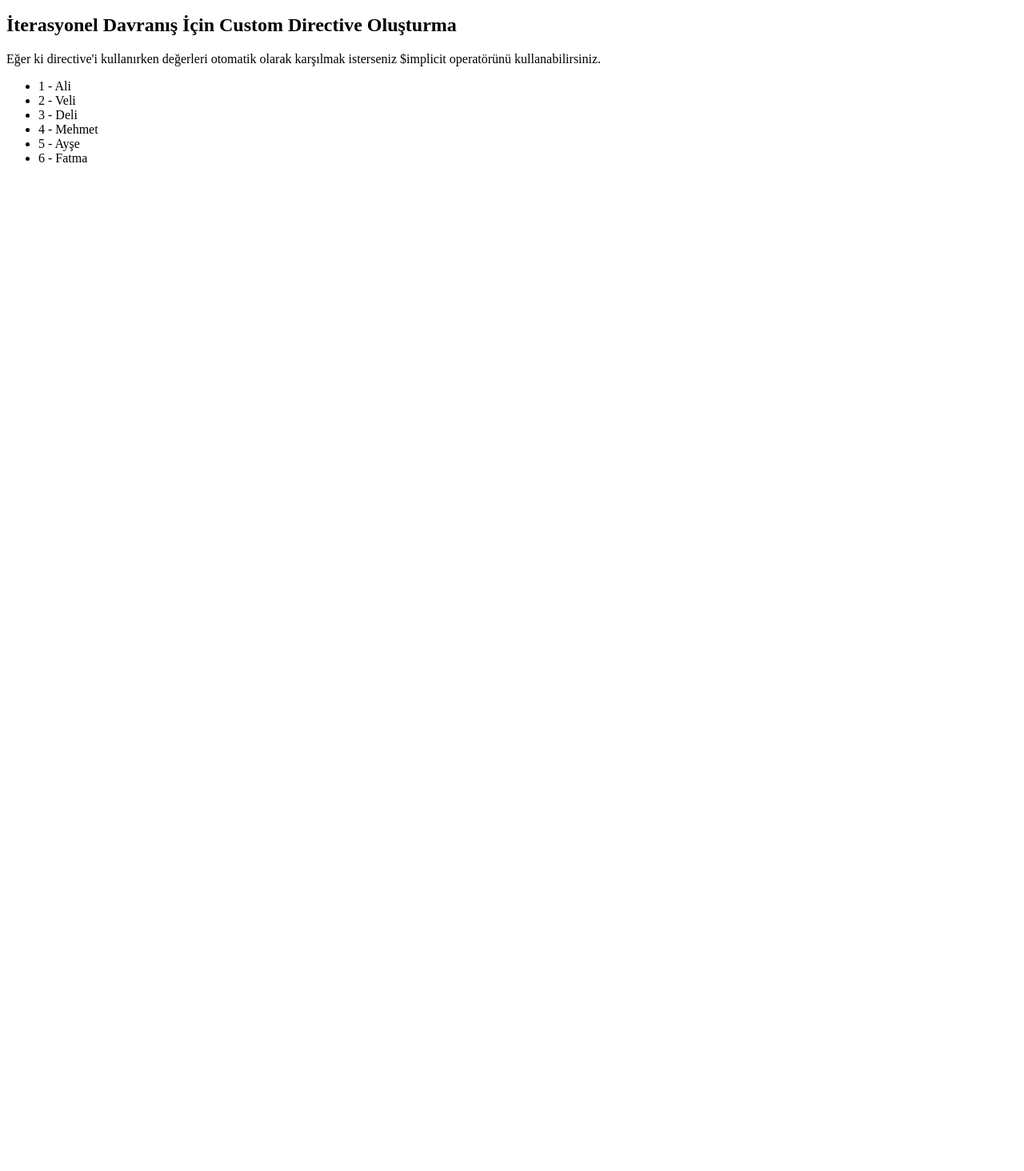
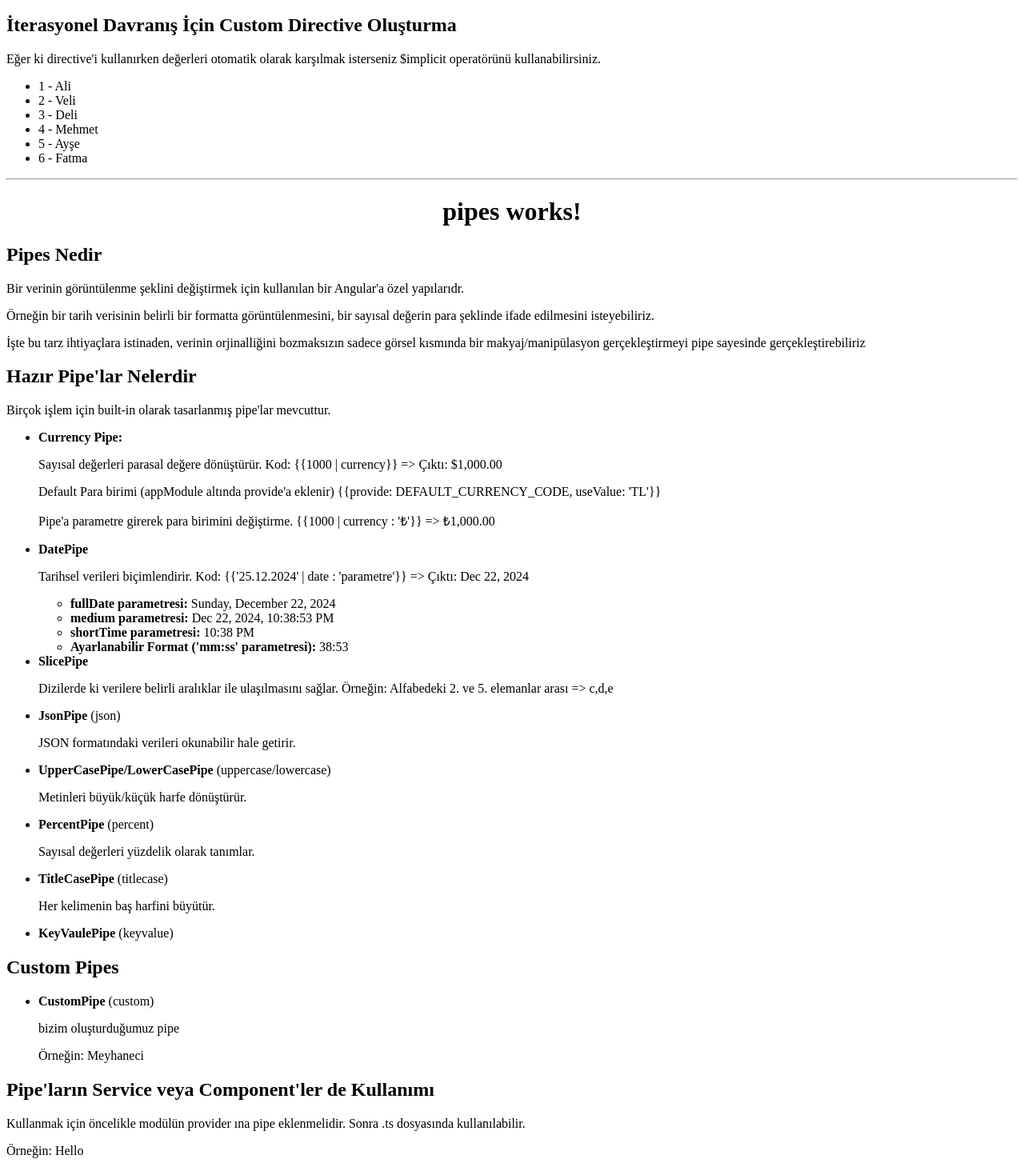
Before and after one commit to ahmedokumus/gencay-yildiz-angular-egitim, an Angular app: page / in a window 1280 px wide. Shown: the part 4849-6313 px from the top of the page at 80% size. Before the commit the page ends 5072 px from the top, so only its background shows below. Built offline with nearby package versions, Linux system fonts and the light colour scheme.

Commit message:
#9 - Angular Pipes Çalışması

```diff
--- a/src/app/app.component.html
+++ b/src/app/app.component.html
@@ -70,3 +70,5 @@
 <app-interpolation-syntax></app-interpolation-syntax>
 <hr>
 <app-directives></app-directives>
+<hr>
+<app-pipes></app-pipes>
--- /dev/null
+++ b/src/app/custom-pipes/custom.pipe.ts
@@ -0,0 +1,12 @@
+import { Pipe, PipeTransform } from '@angular/core';
+
+@Pipe({
+  name: 'custom',
+})
+export class CustomPipe implements PipeTransform {
+  //Pipe'ın kullanıldığı yerdeki değeri alır ve işler.
+  transform(value: string, a: number, b: number): string {
+    let valuee = value.slice(a, b);
+    return valuee;
+  }
+}
--- /dev/null
+++ b/src/app/pipes/pipes.component.html
@@ -0,0 +1,57 @@
+<h1>pipes works!</h1>
+
+<h2>Pipes Nedir</h2>
+<p>Bir verinin görüntülenme şeklini değiştirmek için kullanılan bir Angular'a özel yapılarıdr.</p>
+<p>Örneğin bir tarih verisinin belirli bir formatta görüntülenmesini, bir sayısal değerin para şeklinde ifade edilmesini
+    isteyebiliriz.</p>
+<p>İşte bu tarz ihtiyaçlara istinaden, verinin orjinalliğini bozmaksızın sadece görsel kısmında bir makyaj/manipülasyon
+    gerçekleştirmeyi pipe sayesinde gerçekleştirebiliriz</p>
+
+<h2>Hazır Pipe'lar Nelerdir</h2>
+<p>Birçok işlem için built-in olarak tasarlanmış pipe'lar mevcuttur.</p>
+<ul>
+    <li><strong>Currency Pipe: </strong></li>
+    <p>Sayısal değerleri parasal değere dönüştürür. <span ngNonBindable>Kod: {{1000 | currency}}</span> => Çıktı:
+        {{1000 | currency}}</p>
+    <p ngNonBindable>Default Para birimi (appModule altında provide'a eklenir) {{provide: DEFAULT_CURRENCY_CODE,
+        useValue:
+        'TL'}}
+    </p>
+    <p>Pipe'a parametre girerek para birimini değiştirme. <span ngNonBindable>{{1000 | currency : '₺'}}</span> => {{1000
+        | currency : '₺'}}</p>
+
+    <li><strong>DatePipe</strong></li>
+    <p>Tarihsel verileri biçimlendirir. <span ngNonBindable>Kod: {{'25.12.2024' | date : 'parametre'}}</span> => Çıktı:
+        {{today |
+        date}}</p>
+    <ul>
+        <li><strong>fullDate parametresi: </strong> {{today | date : 'fullDate'}}</li>
+        <li><strong>medium parametresi: </strong> {{today | date : 'medium'}}</li>
+        <li><strong>shortTime parametresi: </strong> {{today | date : 'shortTime'}}</li>
+        <li><strong>Ayarlanabilir Format ('mm:ss' parametresi): </strong> {{today | date : 'mm:ss'}}</li>
+    </ul>
+    <li><strong>SlicePipe</strong></li>
+    <p>Dizilerde ki verilere belirli aralıklar ile ulaşılmasını sağlar. Örneğin: Alfabedeki 2. ve 5. elemanlar arası =>
+        <span>{{['a','b','c','d','e','f','g','h','i'] | slice : 2 : 5}}</span>
+    </p>
+    <li><strong>JsonPipe</strong> (json)</li>
+    <p>JSON formatındaki verileri okunabilir hale getirir.</p>
+    <li><strong>UpperCasePipe/LowerCasePipe</strong> (uppercase/lowercase)</li>
+    <p>Metinleri büyük/küçük harfe dönüştürür.</p>
+    <li><strong>PercentPipe</strong> (percent)</li>
+    <p>Sayısal değerleri yüzdelik olarak tanımlar.</p>
+    <li><strong>TitleCasePipe</strong> (titlecase)</li>
+    <p>Her kelimenin baş harfini büyütür.</p>
+    <li><strong>KeyVaulePipe</strong> (keyvalue)</li>
+</ul>
+
+<h2>Custom Pipes</h2>
+<ul>
+    <li><strong>CustomPipe</strong> (custom)</li>
+    <p>bizim oluşturduğumuz pipe</p>
+    <p> Örneğin: {{"Doldur Be Meyhaneci, Boş Kalmasın Kadehim..." | custom : 10 : 19}}</p>
+</ul>
+
+<h2>Pipe'ların Service veya Component'ler de Kullanımı</h2>
+<p>Kullanmak için öncelikle modülün provider ına pipe eklenmelidir. Sonra .ts dosyasında kullanılabilir.</p>
+<p>Örneğin: {{value}}</p>
--- /dev/null
+++ b/src/app/pipes/pipes.component.ts
@@ -0,0 +1,15 @@
+import { Component } from '@angular/core';
+import { CustomPipe } from '../custom-pipes/custom.pipe';
+
+@Component({
+  selector: 'app-pipes',
+  templateUrl: './pipes.component.html',
+  styleUrls: ['./pipes.component.css'],
+})
+export class PipesComponent {
+  constructor(private custom: CustomPipe) {
+    this.value = custom.transform('Hello World', 0, 5);
+  }
+  value: string;
+  today: any = Date.now();
+}
```
Also changed, not shown: src/app/app.module.ts (+16 -2 lines), src/app/pipes/pipes.component.css (added), 1 other file (tests, documents, lock files or other folders).
